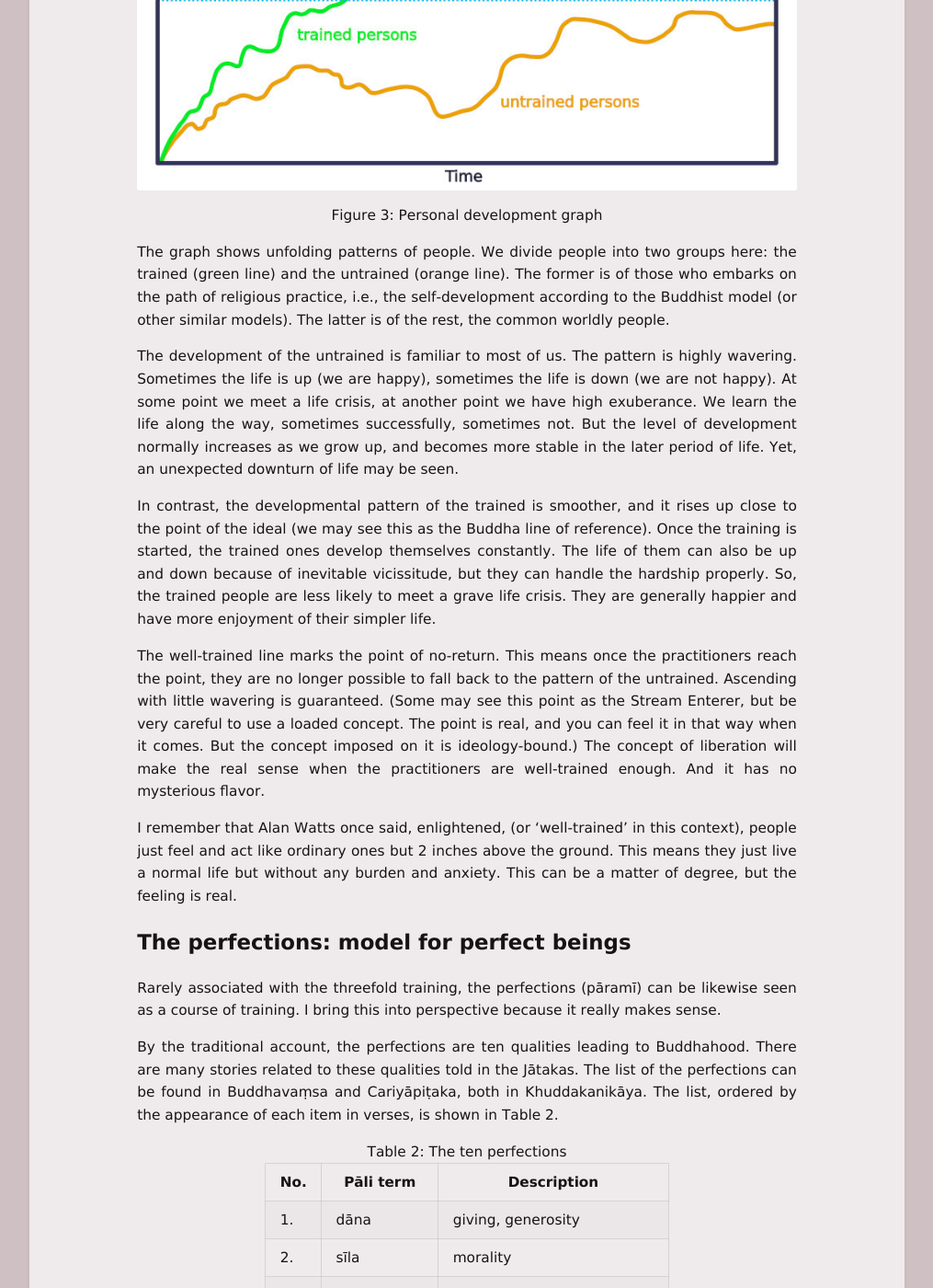
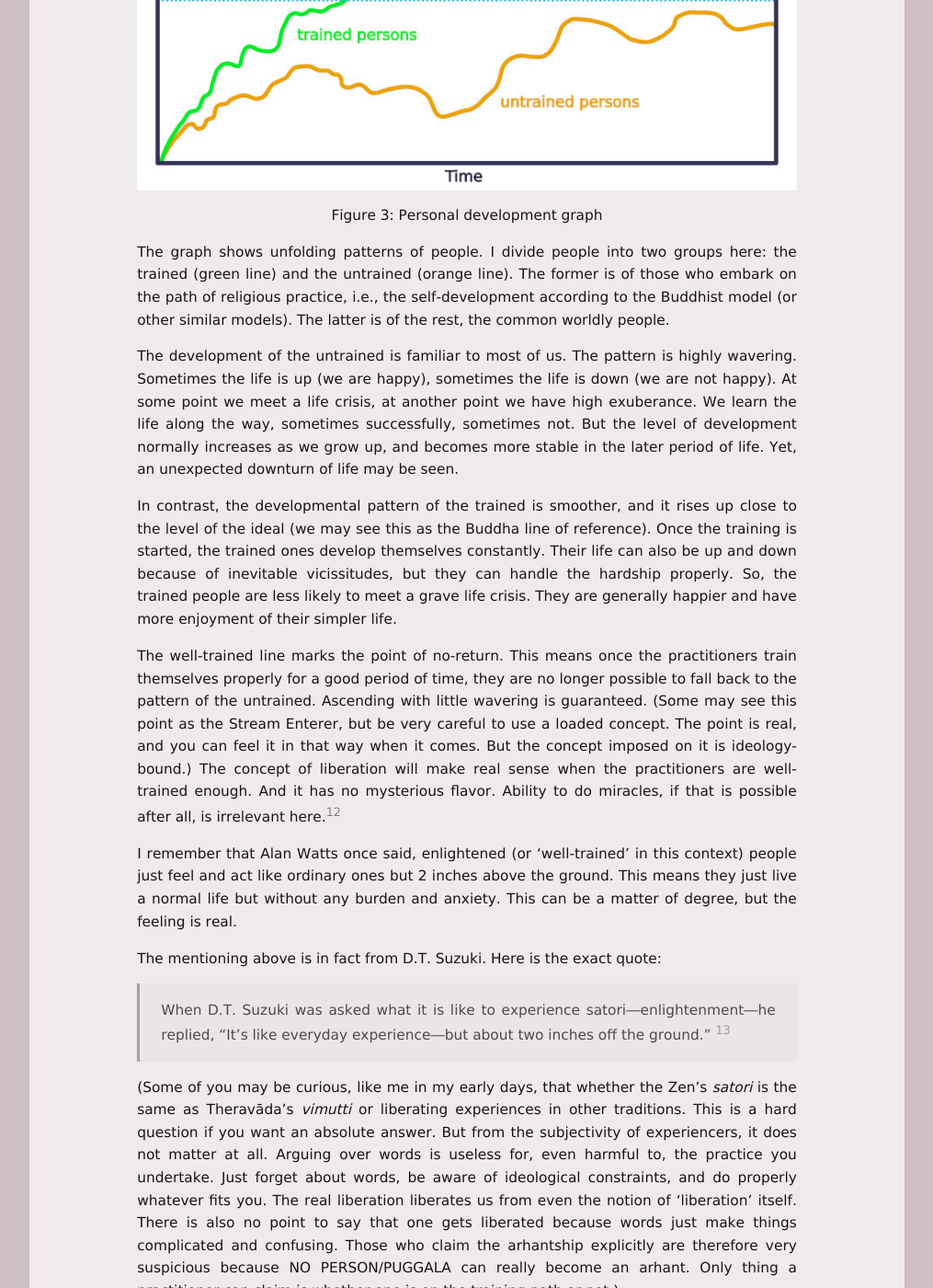
Before and after one commit to bhaddacak/bhaddacak.github.io, a Jekyll site: the page built from _pages/budselfdev.md, in a window 1280 px wide and 1400 px high, scrolled down 6772 px. Shown: the whole window at 92% size, without its empty margins (132-1147 px from the left). Built offline with Jekyll 4.4.1, drawn with Linux system fonts in a browser that asks for light colours; some of the changed text lies outside the part shown.

Commit message:
update budselfdev more

```diff
--- a/_pages/budselfdev.md
+++ b/_pages/budselfdev.md
@@ -155,22 +155,32 @@
 
 ## The practical idea of liberation
 
-Suggestion in the previous section that practitioners should delete 'liberation' and the like from their practical dictionary may make some feel uncomfortable or ungrounded or a little blasphemous. So, I add an illustration of the idea of liberation according to our model, shown in Figure 3.
+Suggestion in the previous section that practitioners should delete 'liberation' and the like from their practical dictionary may make some feel uncomfortable or ungrounded or a little blasphemous. So, I add an illustration of the idea of liberation, shown in Figure 3, according to our model.
 
 <center>
 <img src="assets/images/self-dev-graph.jpg" alt="Personal development graph" title="Personal development graph" />
 <br>Figure 3: Personal development graph
 </center>
 
-The graph shows unfolding patterns of people. We divide people into two groups here: the trained (green line) and the untrained (orange line). The former is of those who embarks on the path of religious practice, i.e., the self-development according to the Buddhist model (or other similar models). The latter is of the rest, the common worldly people.
+The graph shows unfolding patterns of people. I divide people into two groups here: the trained (green line) and the untrained (orange line). The former is of those who embark on the path of religious practice, i.e., the self-development according to the Buddhist model (or other similar models). The latter is of the rest, the common worldly people.
 
 The development of the untrained is familiar to most of us. The pattern is highly wavering. Sometimes the life is up (we are happy), sometimes the life is down (we are not happy). At some point we meet a life crisis, at another point we have high exuberance. We learn the life along the way, sometimes successfully, sometimes not. But the level of development normally increases as we grow up, and becomes more stable in the later period of life. Yet, an unexpected downturn of life may be seen.
 
-In contrast, the developmental pattern of the trained is smoother, and it rises up close to the point of the ideal (we may see this as the Buddha line of reference). Once the training is started, the trained ones develop themselves constantly. The life of them can also be up and down because of inevitable vicissitude, but they can handle the hardship properly. So, the trained people are less likely to meet a grave life crisis. They are generally happier and have more enjoyment of their simpler life.
+In contrast, the developmental pattern of the trained is smoother, and it rises up close to the level of the ideal (we may see this as the Buddha line of reference). Once the training is started, the trained ones develop themselves constantly. Their life can also be up and down because of inevitable vicissitudes, but they can handle the hardship properly. So, the trained people are less likely to meet a grave life crisis. They are generally happier and have more enjoyment of their simpler life.
 
-The well-trained line marks the point of no-return. This means once the practitioners reach the point, they are no longer possible to fall back to the pattern of the untrained. Ascending with little wavering is guaranteed. (Some may see this point as the Stream Enterer, but be very careful to use a loaded concept. The point is real, and you can feel it in that way when it comes. But the concept imposed on it is ideology-bound.) The concept of liberation will make the real sense when the practitioners are well-trained enough. And it has no mysterious flavor.
+The well-trained line marks the point of no-return. This means once the practitioners train themselves properly for a good period of time, they are no longer possible to fall back to the pattern of the untrained. Ascending with little wavering is guaranteed. (Some may see this point as the Stream Enterer, but be very careful to use a loaded concept. The point is real, and you can feel it in that way when it comes. But the concept imposed on it is ideology-bound.) The concept of liberation will make real sense when the practitioners are well-trained enough. And it has no mysterious flavor. Ability to do miracles, if that is possible after all, is irrelevant here.[^miracle]
 
-I remember that Alan Watts once said, enlightened, (or 'well-trained' in this context), people just feel and act like ordinary ones but 2 inches above the ground. This means they just live a normal life but without any burden and anxiety. This can be a matter of degree, but the feeling is real.
+[^miracle]: Many Buddhists get stuck with the idea that an enlightened one has to be able to perform some miracle feat. The belief is really misleading, mostly beneficial to temple business and personality cults.
+
+I remember that Alan Watts once said, enlightened (or 'well-trained' in this context) people just feel and act like ordinary ones but 2 inches above the ground. This means they just live a normal life but without any burden and anxiety. This can be a matter of degree, but the feeling is real.
+
+The mentioning above is in fact from D.T. Suzuki. Here is the exact quote:
+
+> When D.T. Suzuki was asked what it is like to experience satori---enlightenment---he replied, "It's like everyday experience---but about two inches off the ground." [^suzuki]
+
+[^suzuki]: Alan Watts, 2017, *Out of Your Mind: Tricksters, Interdependence, and the Cosmic Game of Hide-and-Seek*, Boulder: Sounds True, p. 172.
+
+(Some of you may be curious, like me in my early days, that whether the Zen's *satori* is the same as Theravāda's *vimutti* or liberating experiences in other traditions. This is a hard question if you want an absolute answer. But from the subjectivity of experiencers, it does not matter at all. Arguing over words is useless for, even harmful to, the practice you undertake. Just forget about words, be aware of ideological constraints, and do properly whatever fits you. The real liberation liberates us from even the notion of 'liberation' itself. There is also no point to say that one gets liberated because words just make things complicated and confusing. Those who claim the arhantship explicitly are therefore very suspicious because NO PERSON/PUGGALA can really become an arhant. Only thing a practitioner can claim is whether one is on the training path or not.)
 
 ## The perfections: model for perfect beings
 
```
Also changed, not shown: other parts of _pages/budselfdev.md (+1 -1 lines).
